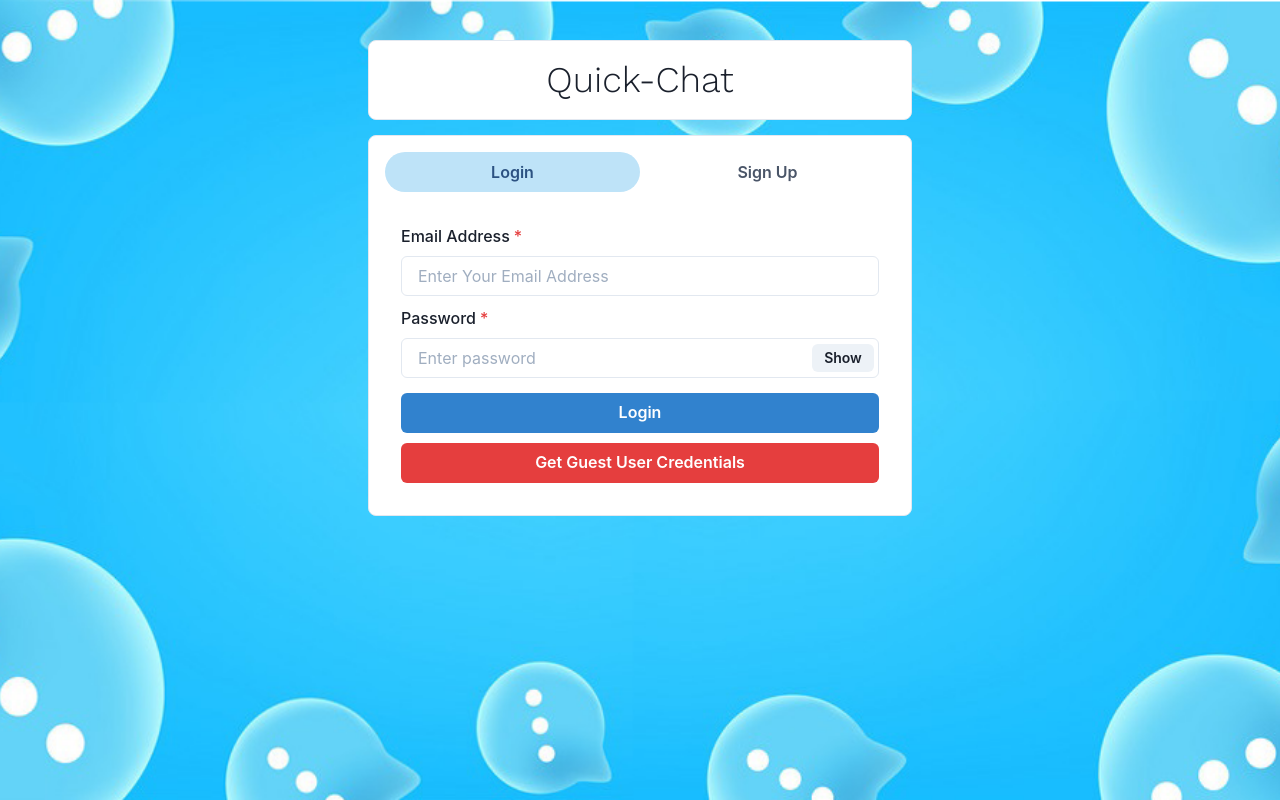
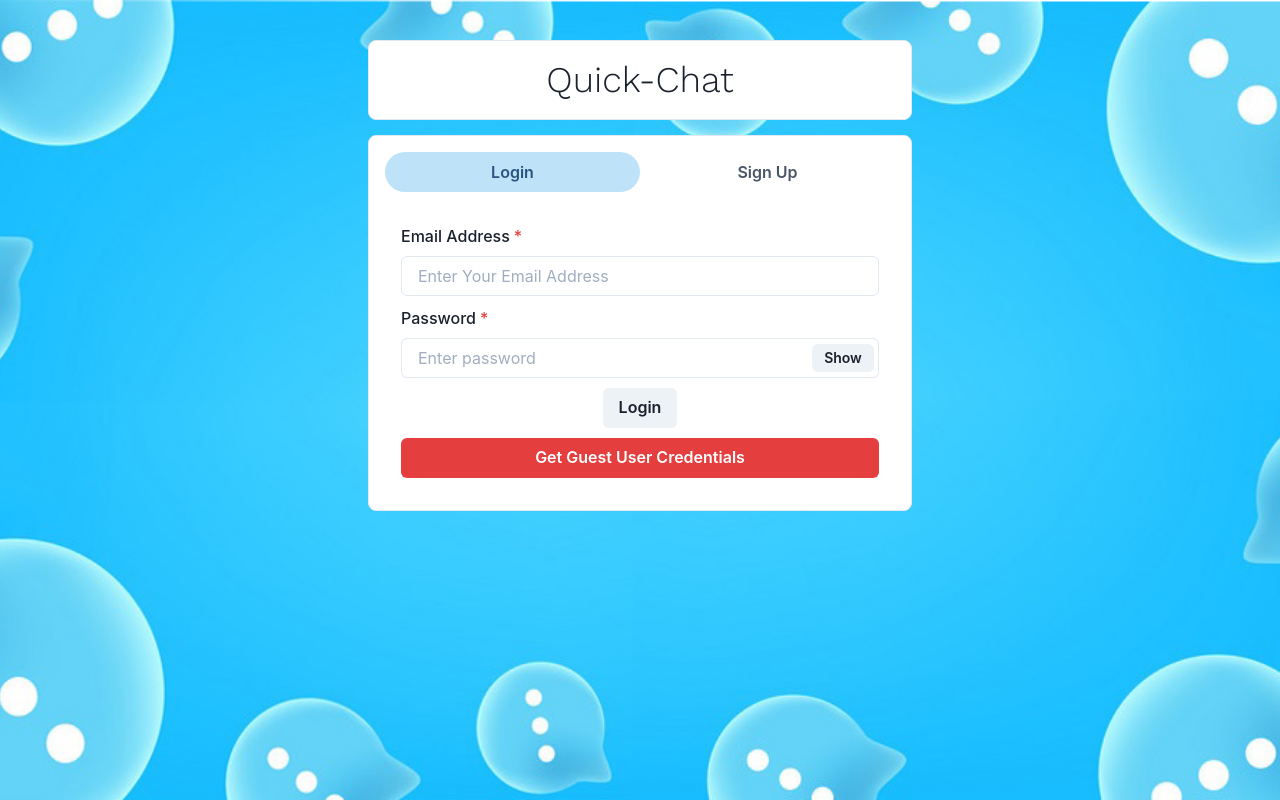
Before and after one commit to darshanjayaram11/QuickChat, a React (Create React App) app in the folder frontend/: page / in a window 1280 px wide. Built offline with nearby package versions, Linux system fonts and the light colour scheme.

Commit message:
Update Login.js

```diff
--- a/frontend/src/components/Authentication/Login.js
+++ b/frontend/src/components/Authentication/Login.js
@@ -98,11 +98,7 @@ const Login = () => {
         </InputGroup>
       </FormControl>
       <Button
-        colorScheme="blue"
-        width="100%"
-        style={{ marginTop: 15 }}
-        onClick={submitHandler}
-        isLoading={loading}
+
       >
         Login
       </Button>
```
